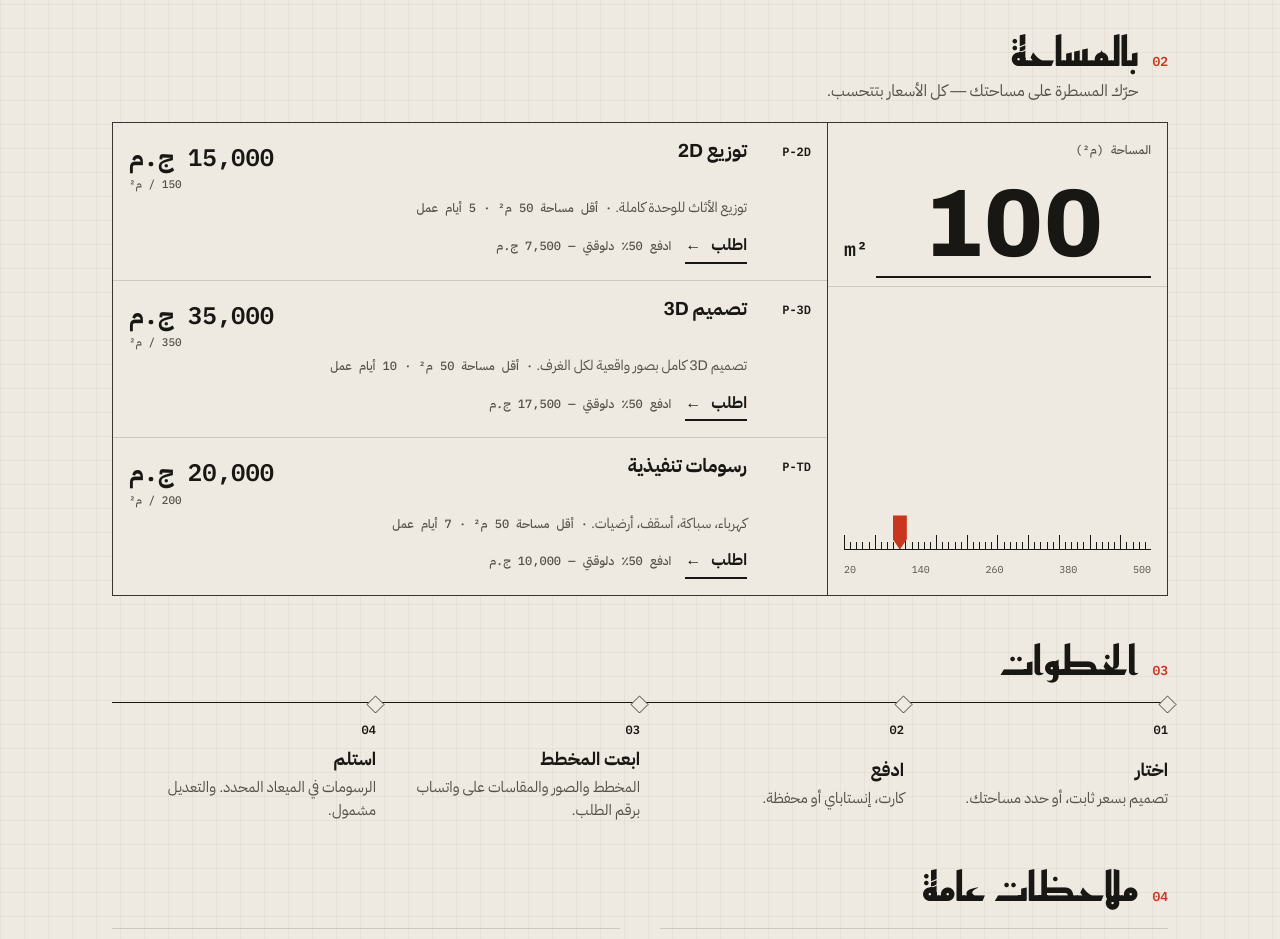
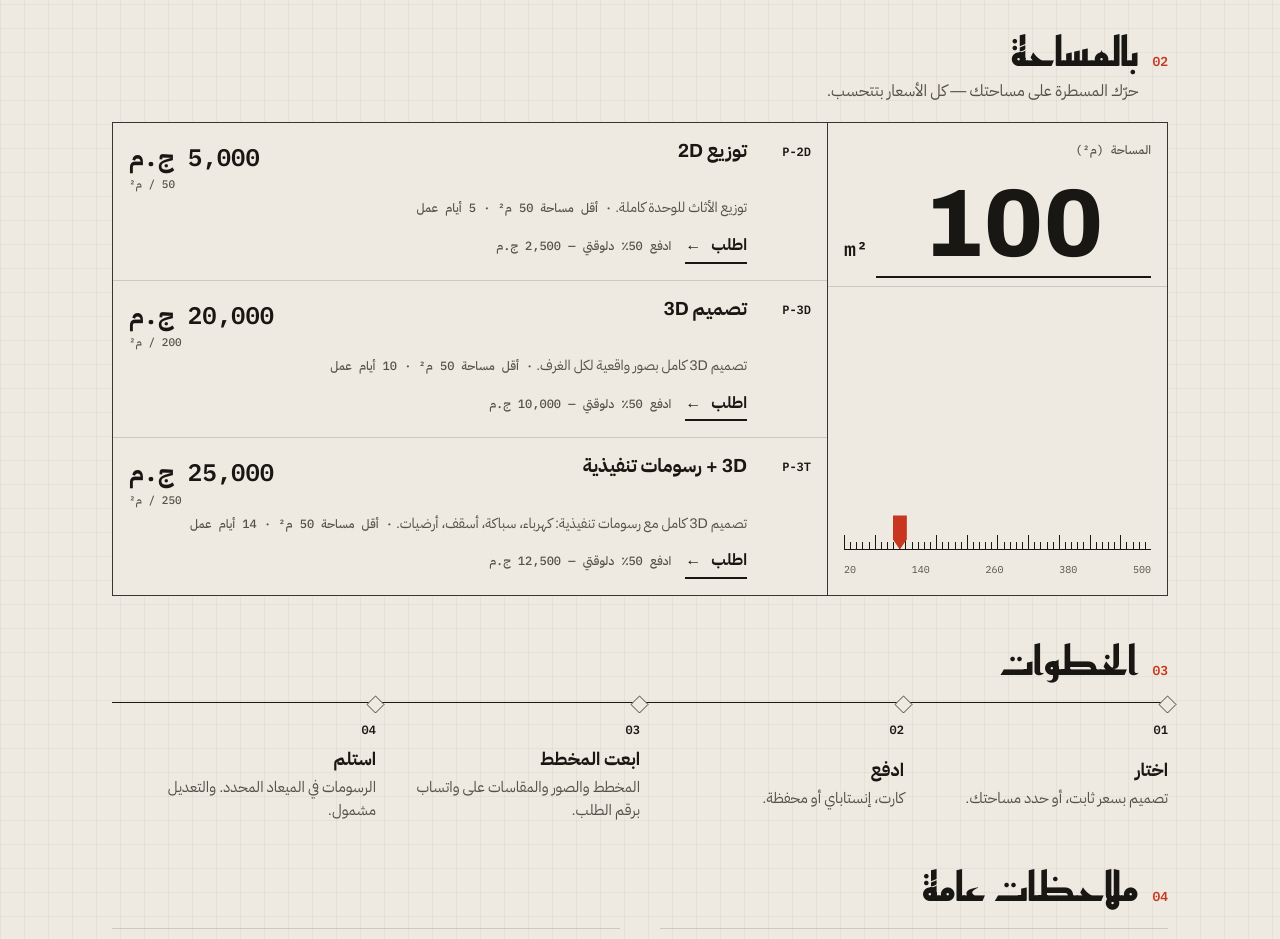
Before and after one commit to belalabouzeina13-sketch/truescale, a plain HTML site: page design/index.html in a window 1280 px wide. Shown: the part 1100-2039 px from the top of the page. Drawn offline with Linux system fonts and the light colour scheme.

Commit message:
Update per-meter prices: 2D 50, 3D 200, 3D + technical 250 EGP/m2
Co-Authored-By: Claude Opus 5.5 <noreply@anthropic.com>
Claude-Session: https://claude.ai/code/session_01683A7PBxa6q4fyX8dYz3Gw

```diff
--- a/design/index.html
+++ b/design/index.html
@@ -48,15 +48,15 @@ const CONFIG = {
 
   // Per-square-meter work. deposit = share paid now (0.5 = 50%); 1 = full payment.
   perMeter: [
-    { id: "2d",   code: "P-2D", rate: 150, min: 50, days: 5,  deposit: 0.5, payLink: "",
+    { id: "2d",   code: "P-2D", rate: 50,  min: 50, days: 5,  deposit: 0.5, payLink: "",
       name: { en: "2D Layout", ar: "توزيع 2D" },
       desc: { en: "Furniture layout for the whole unit.", ar: "توزيع الأثاث للوحدة كاملة." } },
-    { id: "3d",   code: "P-3D", rate: 350, min: 50, days: 10, deposit: 0.5, payLink: "",
+    { id: "3d",   code: "P-3D", rate: 200, min: 50, days: 10, deposit: 0.5, payLink: "",
       name: { en: "3D Interior", ar: "تصميم 3D" },
       desc: { en: "Full 3D design, realistic renders of every room.", ar: "تصميم 3D كامل بصور واقعية لكل الغرف." } },
-    { id: "tech", code: "P-TD", rate: 200, min: 50, days: 7,  deposit: 0.5, payLink: "",
-      name: { en: "Technical Drawings", ar: "رسومات تنفيذية" },
-      desc: { en: "Electrical, plumbing, ceilings, flooring.", ar: "كهرباء، سباكة، أسقف، أرضيات." } }
+    { id: "tech", code: "P-3T", rate: 250, min: 50, days: 14, deposit: 0.5, payLink: "",
+      name: { en: "3D + Technical Drawings", ar: "3D + رسومات تنفيذية" },
+      desc: { en: "Full 3D design plus execution drawings: electrical, plumbing, ceilings, flooring.", ar: "تصميم 3D كامل مع رسومات تنفيذية: كهرباء، سباكة، أسقف، أرضيات." } }
   ],
 
   // Your work. Add image paths/URLs, e.g. { src: "work/kitchen-1.jpg", en: "Kitchen, New Cairo", ar: "مطبخ، التجمع" }
```
